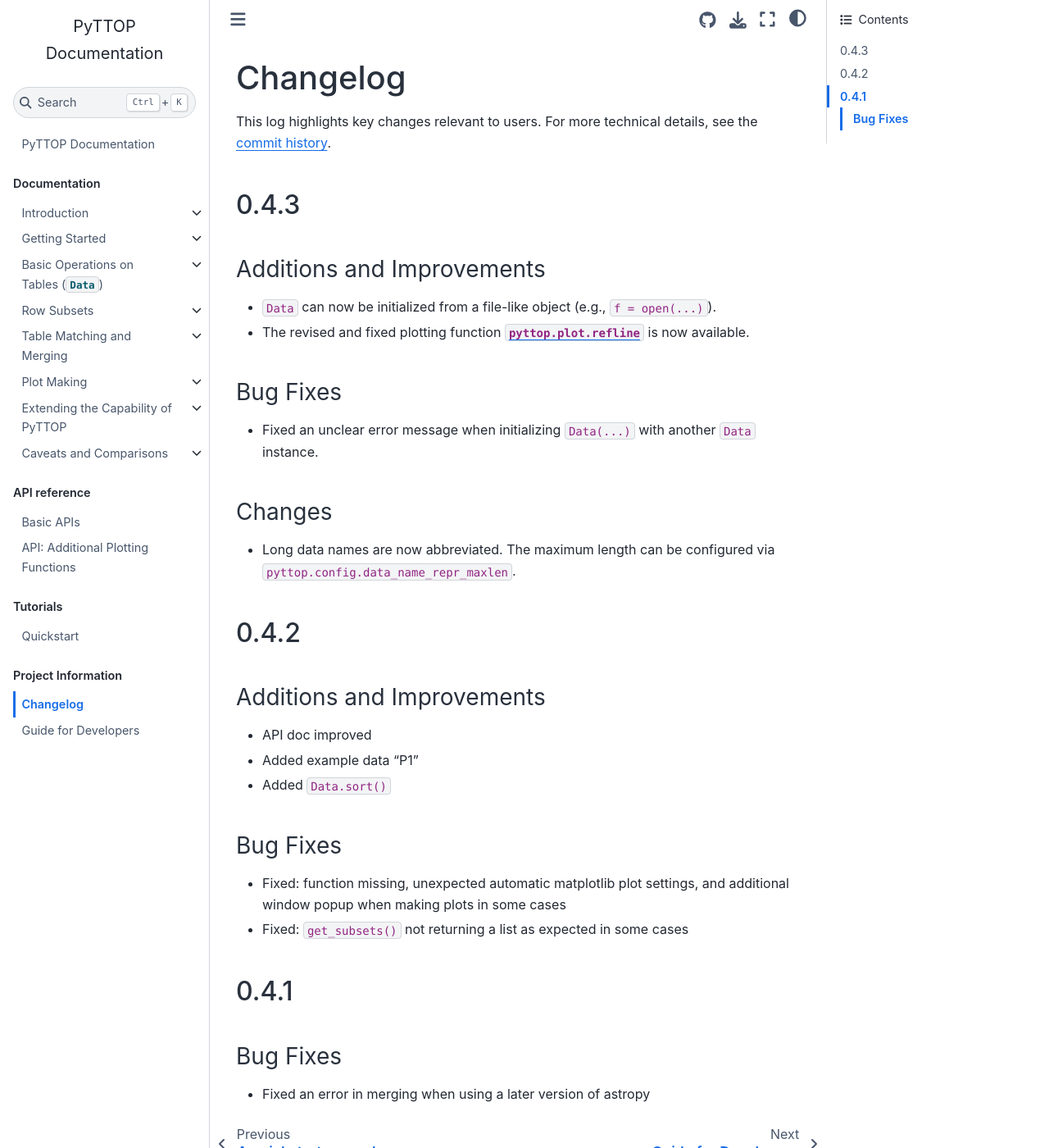
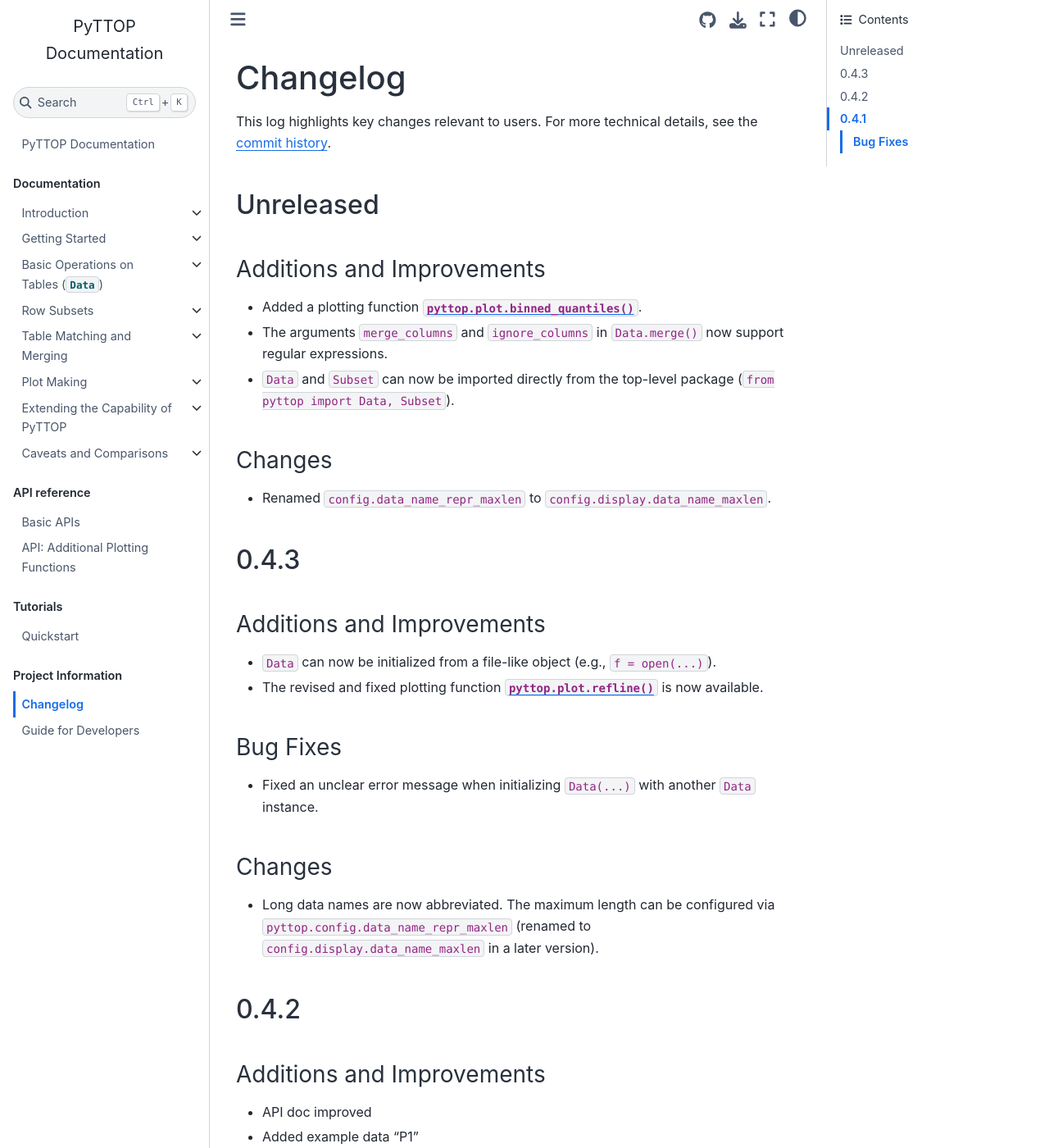
Before and after one commit to ycwang-astro/pyttop-docs, a Jupyter Book: the page built from docs/project/CHANGELOG.md, in a window 1280 px wide and 1400 px high. Shown: the whole window at 82% size. Built offline with Jupyter Book 1.0.4 settings and Sphinx 7.4.7 and the Sphinx Book theme 1.1.4, drawn with Linux system fonts in a browser that asks for light colours.

Commit message:
Update CHANGELOG.md

```diff
--- a/docs/project/CHANGELOG.md
+++ b/docs/project/CHANGELOG.md
@@ -1,16 +1,25 @@
 # Changelog
 This log highlights key changes relevant to users. For more technical details, see the [commit history](https://github.com/ycwang-astro/pyttop/commits/).
+
+## Unreleased
+### Additions and Improvements
+- Added a plotting function [`pyttop.plot.binned_quantiles()`](../api/plotfuncs.rst#pyttop.plot.binned_quantiles).
+- The arguments `merge_columns` and `ignore_columns` in `Data.merge()` now support regular expressions.
+- `Data` and `Subset` can now be imported directly from the top-level package (`from pyttop import Data, Subset`).
+
+### Changes
+- Renamed `config.data_name_repr_maxlen` to `config.display.data_name_maxlen`.
 
 ## 0.4.3
 ### Additions and Improvements
 - `Data` can now be initialized from a file-like object (e.g., `f = open(...)`).
-- The revised and fixed plotting function [`pyttop.plot.refline`](../api/plotfuncs.rst#pyttop.plot.refline) is now available.
+- The revised and fixed plotting function [`pyttop.plot.refline()`](../api/plotfuncs.rst#pyttop.plot.refline) is now available.
 
 ### Bug Fixes
 - Fixed an unclear error message when initializing `Data(...)` with another `Data` instance.
 
 ### Changes
-- Long data names are now abbreviated. The maximum length can be configured via `pyttop.config.data_name_repr_maxlen`.
+- Long data names are now abbreviated. The maximum length can be configured via `pyttop.config.data_name_repr_maxlen` (renamed to `config.display.data_name_maxlen` in a later version).
 
 ## 0.4.2
 ### Additions and Improvements
```
